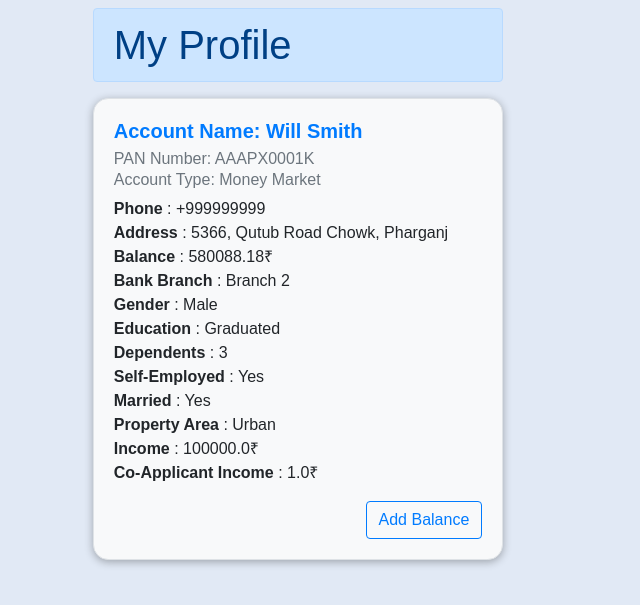
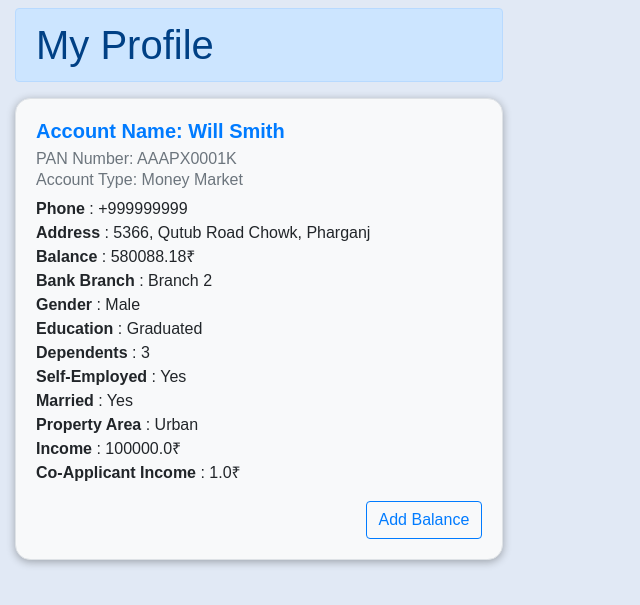
Before and after one commit to AniqueKhan/banking-system, a Django app: page /my-profile in a window 1280 px wide. Shown: the part 80-685 px from the top of the page, without its empty margins (0-640 px from the left). Run offline with Django 3.2, Linux system fonts and the light colour scheme; a user stored in the database is signed in; data comes from the database, SQL or seed files in the repository; some libraries are stand-ins or nearby versions.

Commit message:
styling again
styling again

```diff
--- a/banking_system/banking_system/templates/my-profile.html
+++ b/banking_system/banking_system/templates/my-profile.html
@@ -5,7 +5,7 @@
     {% endcomment %} {% comment %}
     <div class="col col-md-8">
       {% endcomment %}
-      <div class="col" style="margin-left: 15%">
+      <div class="col">
         <h1 class="alert alert-primary">My Profile</h1>
         {% comment %}
         <div class="card mt-2">
```
